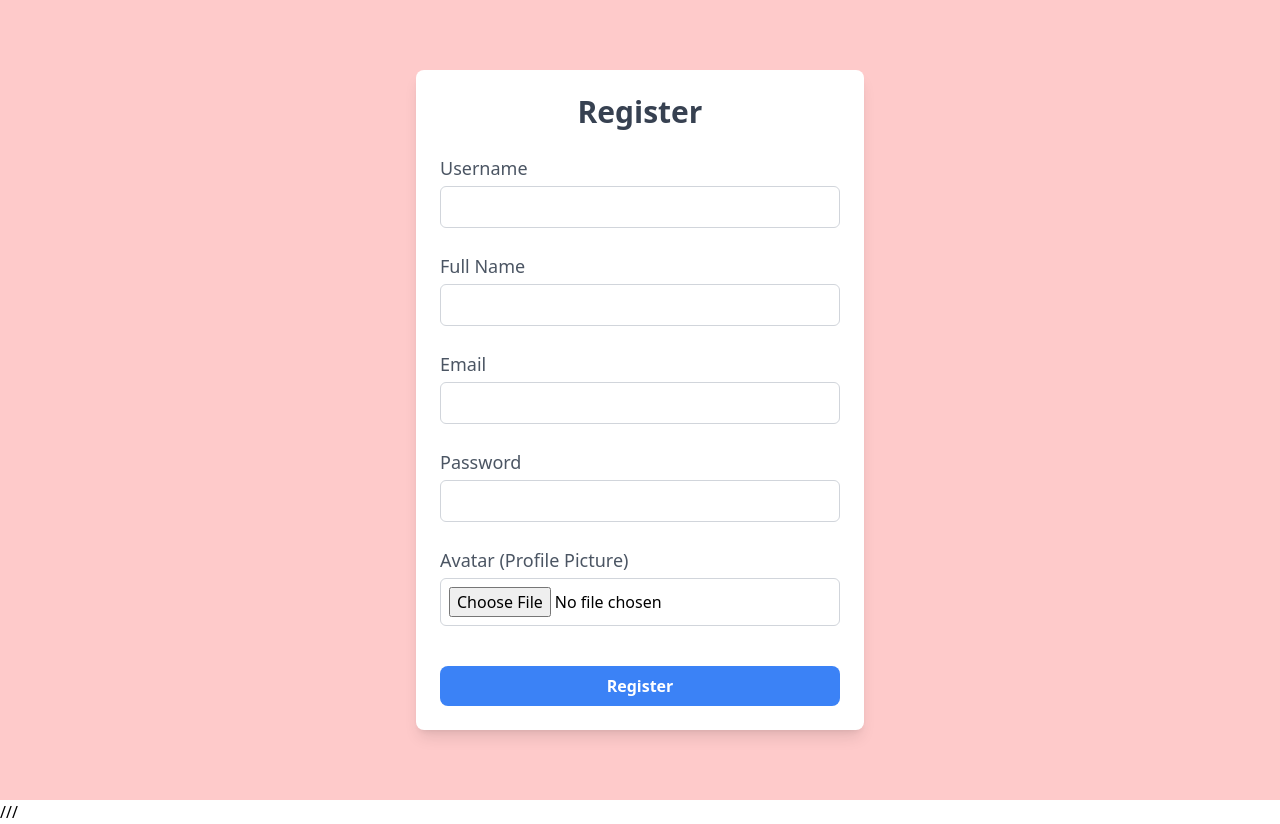
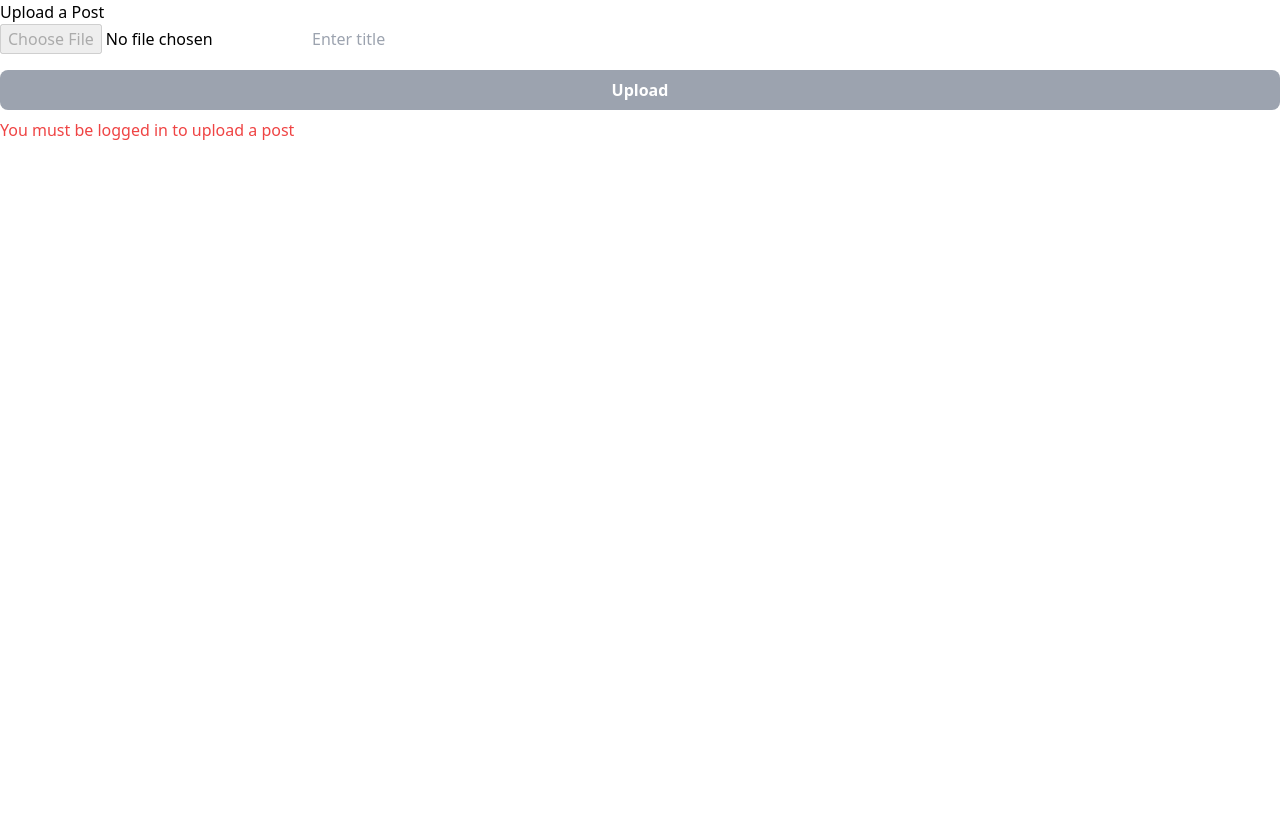
Before and after one commit to ashutoshorisoh/ekMinute, a React (Vite) app in the folder frontend/: page /login in a window 1280 px wide. After the commit the page ends 800 px from the top, so only its background shows below. Built offline with nearby package versions, Linux system fonts and the light colour scheme.

Commit message:
userContext done

```diff
--- a/frontend/src/App.jsx
+++ b/frontend/src/App.jsx
@@ -1,16 +1,23 @@
-import { useState } from 'react'
-import Register from './Components/Register'
-import Login from './Components/Login'
-import Posts from './Components/Posts'
-import UsersPage from './Components/UserPage'
-import VideoList from './Components/VideoList'
+import { useState } from 'react';
+import Register from './Components/Register';
+import Login from './Components/Login';
+import Posts from './Components/Posts';
+import UsersPage from './Components/UserPage';
+import VideoList from './Components/VideoList';
+
+// Import the UserProvider from context
+import { UserProvider } from './context/UserContext';
+
 function App() {
-
   return (
-    <div>
-      <Register/> ///
-    </div>
-  )
+    // Wrap your components with UserProvider
+    <UserProvider>
+      <div>
+        <Posts />
+        {/* Other components can also go here, such as <Login /> */}
+      </div>
+    </UserProvider>
+  );
 }
 
-export default App
+export default App;
--- a/frontend/src/Components/Login.jsx
+++ b/frontend/src/Components/Login.jsx
@@ -1,6 +1,6 @@
 import React from 'react';
 import { useForm } from 'react-hook-form';
-//import { useUser } from '../context/UserContext';
+import { useUser } from '../context/UserContext';
 
 function Login() {
   const {
@@ -9,7 +9,7 @@ function Login() {
     formState: { errors },
   } = useForm();
 
-  //const {setContextUser} = useUser()
+  const {setContextUser} = useUser()
 
   const onSubmit = async (data) => {
     try {
@@ -26,7 +26,7 @@ function Login() {
         console.log('Login successful:', responseData);
 
         if(responseData.username){
-         // setContextUser(responseData.username)
+         setContextUser(responseData.username)
         }
       } else {
         console.log('Error:', response.status, response.statusText);
--- a/frontend/src/Components/Posts.jsx
+++ b/frontend/src/Components/Posts.jsx
@@ -1,8 +1,12 @@
 import React, { useState } from 'react';
+import { useUser } from '../context/UserContext'; // Import the useUser hook
 
 function Posts() {
   const [post, setPost] = useState(null);
   const [title, setTitle] = useState('');
+
+  // Get the username from context
+  const { contextUser } = useUser();
 
   // Handle file input change
   const handlePost = (e) => {
@@ -17,11 +21,16 @@ function Posts() {
       return;
     }
 
+    if (!contextUser) {
+      alert('You must be logged in to upload a post');
+      return;
+    }
+
     // Create FormData object and append fields
     const formData = new FormData();
     formData.append('videoFile', post);
     formData.append('title', title);
-    formData.append('username', "billubadmash")
+    formData.append('username', contextUser); // Use the username from context
 
     try {
       const response = await fetch('http://localhost:8000/api/v1/users/post', {
@@ -33,6 +42,7 @@ function Posts() {
         console.log('File upload failed');
       } else {
         console.log('File uploaded successfully');
+        setPost(null)
       }
     } catch (error) {
       console.log('Error:', error);
@@ -42,14 +52,21 @@ function Posts() {
   return (
     <div>
       <h1>Upload a Post</h1>
-      <input type="file" onChange={handlePost} />
+      <input type="file" onChange={handlePost} disabled={!contextUser} />
       <input
         type="text"
         placeholder="Enter title"
         value={title}
         onChange={(e) => setTitle(e.target.value)}
       />
-      <button onClick={handleUpload}>Upload</button>
+      <button
+        onClick={handleUpload}
+        disabled={!contextUser} // Disable if no user is logged in
+        className={`mt-4 ${!contextUser ? 'bg-gray-400' : 'bg-blue-500'} text-white font-semibold py-2 px-6 rounded-lg w-full hover:bg-blue-600`}
+      >
+        Upload
+      </button>
+      {!contextUser && <p className="text-red-500 mt-2">You must be logged in to upload a post</p>}
     </div>
   );
 }
--- a/frontend/src/Components/Register.jsx
+++ b/frontend/src/Components/Register.jsx
@@ -1,5 +1,5 @@
 import React, { useState } from 'react';
-//import { useUser } from '../context/UserContext';
+import { useUser } from '../context/UserContext';
 
 const RegisterForm = () => {
   const [username, setUsername] = useState('');
@@ -9,7 +9,7 @@ const RegisterForm = () => {
   const [avatar, setAvatar] = useState(null);
   const [errorMessage, setErrorMessage] = useState('');
   const [isSubmitting, setIsSubmitting] = useState(false);
-  //const { setContextUser } = useUser();
+  const { setContextUser } = useUser();
 
   const handleAvatarChange = (e) => {
     setAvatar(e.target.files[0]);
@@ -42,7 +42,7 @@ const RegisterForm = () => {
 
       if (response.ok) {
         console.log('User registered successfully:', data);
-        //setContextUser(data.username);
+        setContextUser(data.username);
         // Redirect or show success message
       } else {
         setErrorMessage(data.message || 'An error occurred.');
--- a/frontend/src/context/UserContext.jsx
+++ b/frontend/src/context/UserContext.jsx
@@ -6,10 +6,10 @@ const UserContext = createContext();
 
 // Provider component to wrap around your app or relevant components
 export const UserProvider = ({ children }) => {
-  const [username, setUsername] = useState('');
+  const [contextUser, setcontextUser] = useState('');
 
   return (
-    <UserContext.Provider value={{ username, setUsername }}>
+    <UserContext.Provider value={{ contextUser, setcontextUser }}>
       {children}
     </UserContext.Provider>
   );
```
